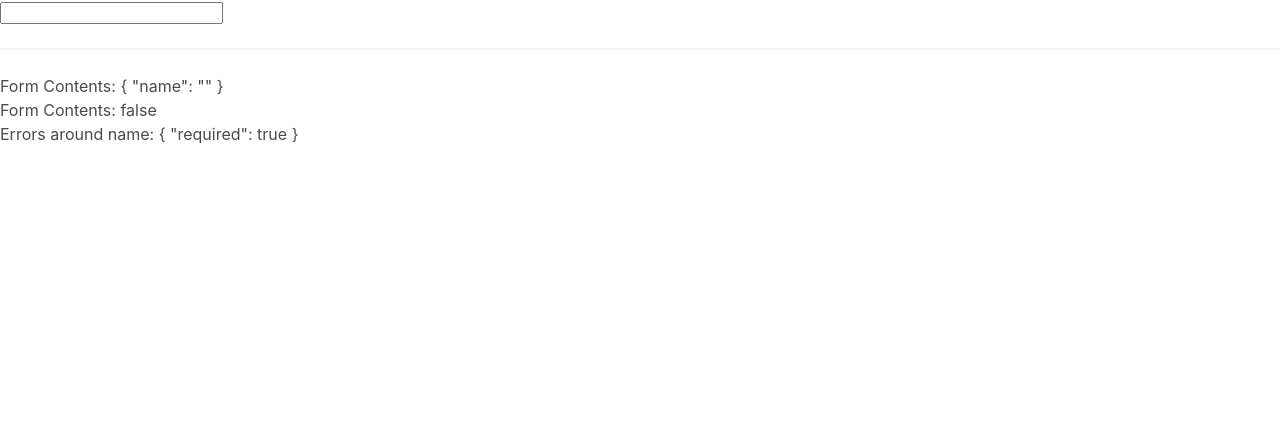
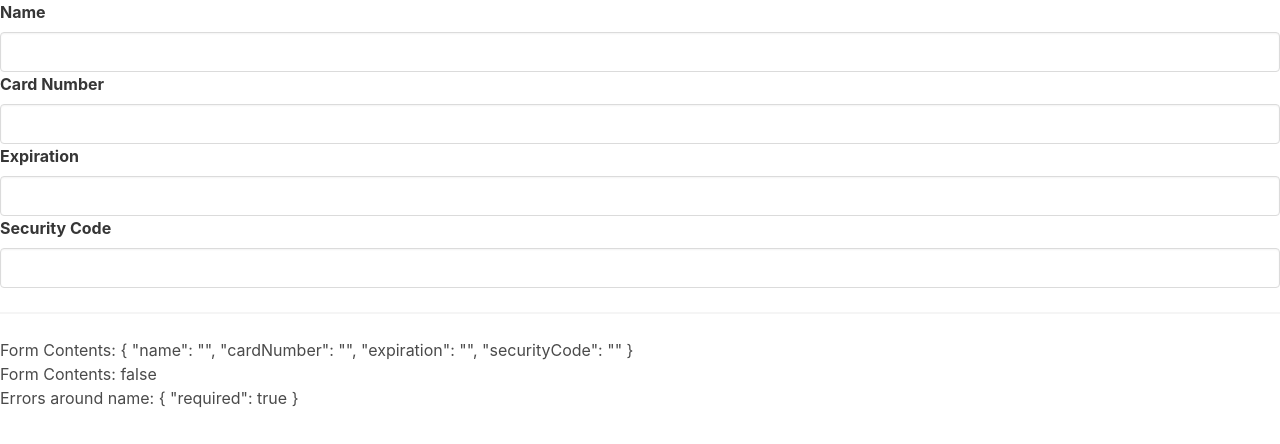
Before and after one commit to samblank45/creditcard, an Angular app: page / in a window 1280 px wide. Shown: the top 444 px of the page. Built offline with nearby package versions, Linux system fonts and the light colour scheme.

Commit message:
adds styling to validation messages

```diff
--- a/src/app/card-form/card-form.component.html
+++ b/src/app/card-form/card-form.component.html
@@ -1,5 +1,17 @@
 <form [formGroup]="cardForm">
-  <app-input [control]="cardForm.get('name')"></app-input>
+  <app-input label="Name" [control]="cardForm.get('name')"></app-input>
+  <app-input
+    label="Card Number"
+    [control]="cardForm.get('cardNumber')"
+  ></app-input>
+  <app-input
+    label="Expiration"
+    [control]="cardForm.get('expiration')"
+  ></app-input>
+  <app-input
+    label="Security Code"
+    [control]="cardForm.get('securityCode')"
+  ></app-input>
 </form>
 <hr />
 <div>Form Contents: {{ cardForm.value | json }}</div>
--- a/src/app/card-form/card-form.component.ts
+++ b/src/app/card-form/card-form.component.ts
@@ -8,10 +8,10 @@
 })
 export class CardFormComponent implements OnInit {
   cardForm = new FormGroup({
-     name: new FormControl('', [
-      Validators.required,
-      Validators.minLength(3),
-    ])
+     name: new FormControl('', [Validators.required, Validators.minLength(3)]),
+     cardNumber: new FormControl(''),
+     expiration: new FormControl(''),
+     securityCode: new FormControl('')
   })
 
   constructor() {
--- a/src/app/input/input.component.html
+++ b/src/app/input/input.component.html
@@ -1,15 +1,31 @@
-<input [formControl]="control" />
-<ng-container *ngIf="control.dirty && control.touched && control.errors">
-  <div *ngIf="control.errors.required">Value is required</div>
-  <div *ngIf="control.errors.minlength">
+<div class="field">
+  <label class="label">{{ label }}</label>
+  <div class="control">
+    <input
+      class="input"
+      [formControl]="control"
+      [ngClass]="{
+        'is-danger': showErrors()
+      }"
+    />
+  </div>
+  <ng-container *ngIf="showErrors()">
+    <div class="help is-danger" *ngIf="control.errors.required">
+      Value is required
+    </div>
+    <div class="help is-danger" *ngIf="control.errors.minlength">
       Value you entered is
       {{ control.errors.minlength.actualLength }}
       characters long but must be
       {{ control.errors.minlength.requiredLength }}
     </div>
-  <div *ngIf="control.errors.maxlength">
-    Value you entered is {{ control.errors.maxlength.actualLength }} characters
-    long and cant be more than {{ control.errors.maxlength.requiredLength }}
+    <div class="help is-danger" *ngIf="control.errors.maxlength">
+      Value you entered is
+      {{ control.errors.maxlength.actualLength }} characters long and cant be
+      more than {{ control.errors.maxlength.requiredLength }}
     </div>
-  <div *ngIf="control.errors.pattern">Invalid pattern</div>
+    <div class="help is-danger" *ngIf="control.errors.pattern">
+      Invalid pattern
+    </div>
   </ng-container>
+</div>
--- a/src/app/input/input.component.ts
+++ b/src/app/input/input.component.ts
@@ -8,10 +8,16 @@
 })
 export class InputComponent implements OnInit {
   @Input() control: FormControl;
+  @Input() label: string;
 
   constructor() { }
 
   ngOnInit(): void {
   }
 
+  showErrors() {
+    const {dirty, touched, errors} = this.control;
+    return dirty && touched && errors;
+  }
+
 }
```
Lines whose indentation alone changed are shown as unchanged.
